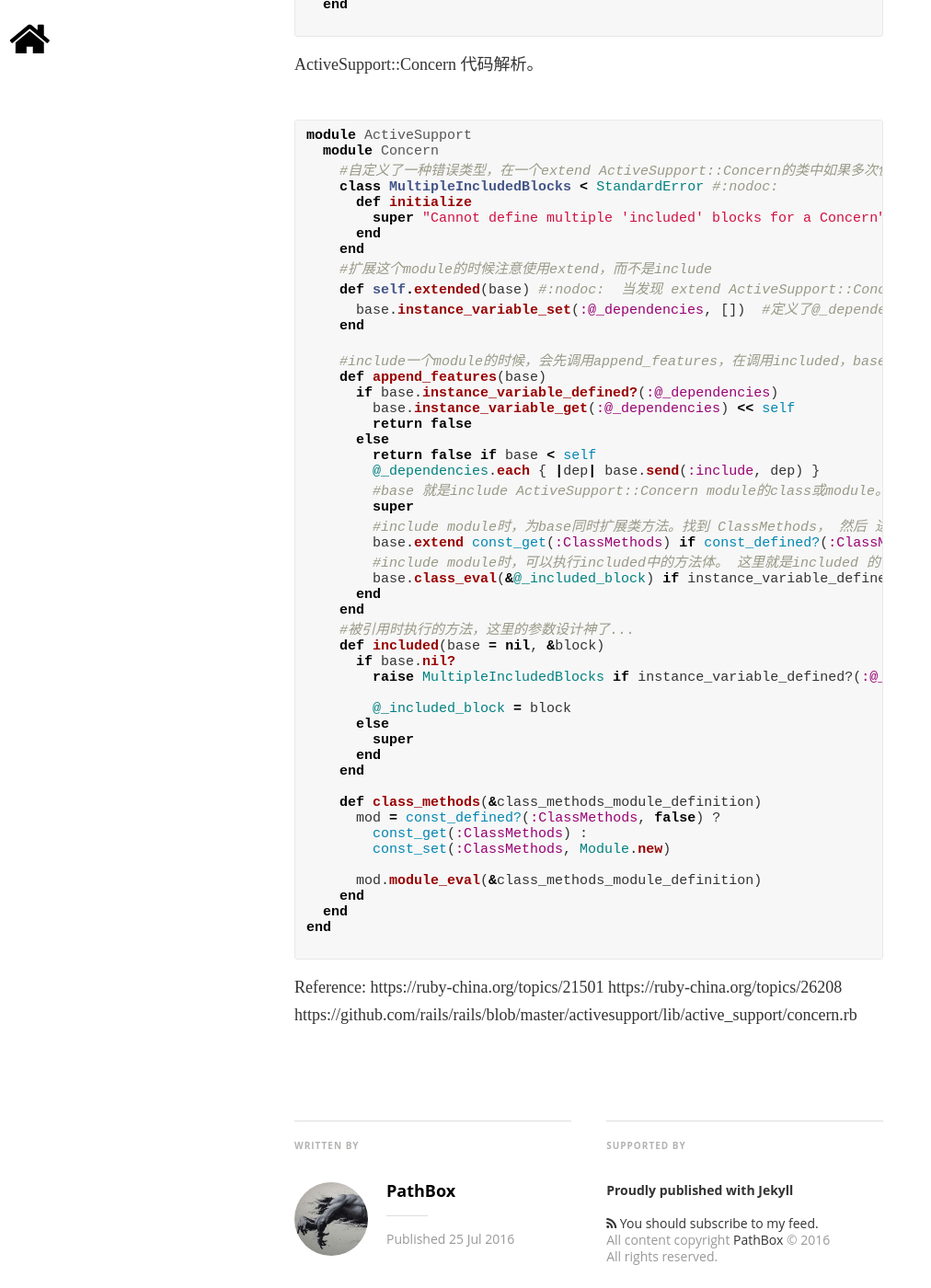
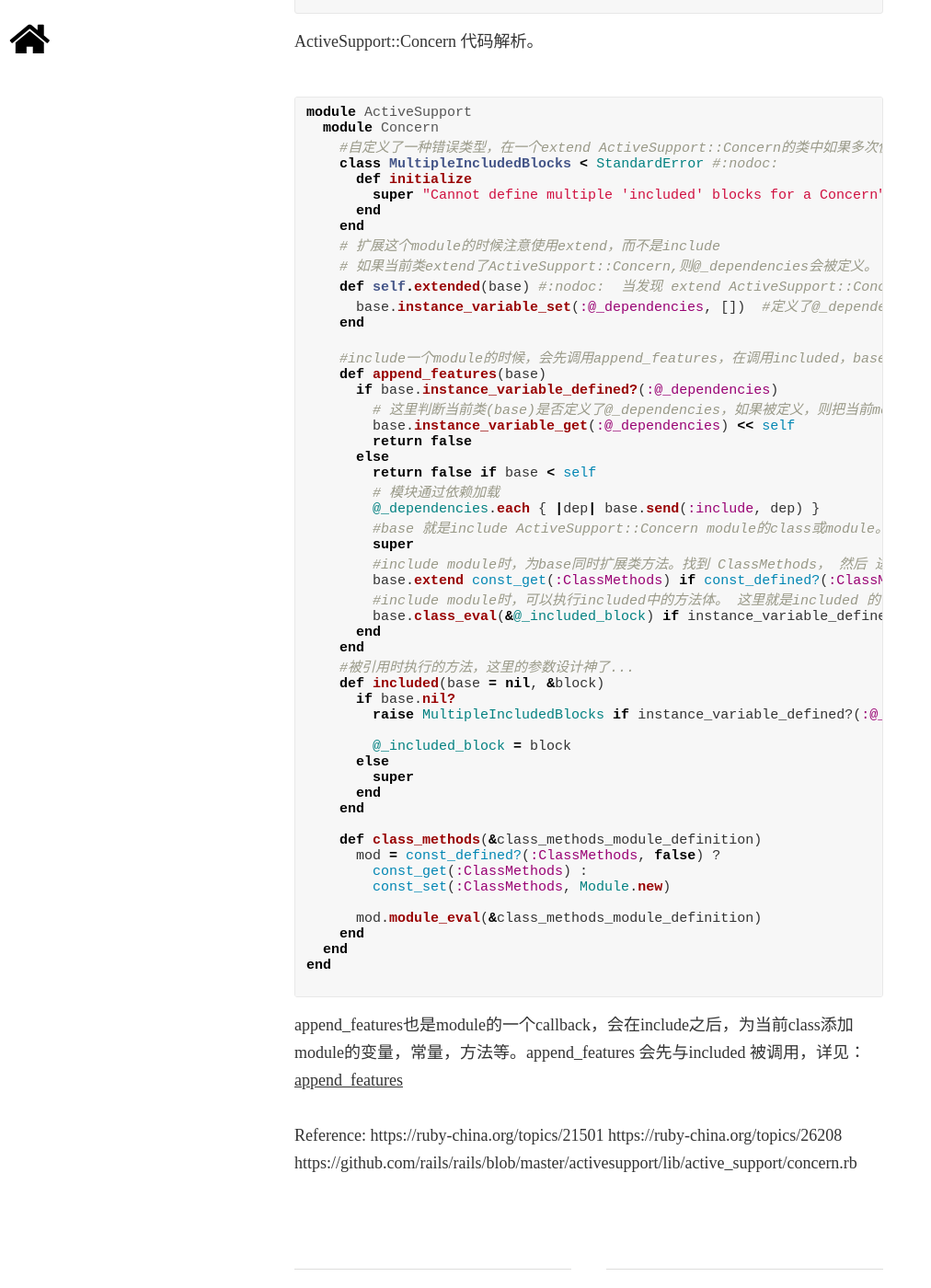
Before and after one commit to pathbox/pathbox.github.io, a Jekyll site: the page built from _posts/2016-07-25-ruby-include-extend-prepend-ActiveSupport::Concern.md, in a window 1280 px wide and 1400 px high, scrolled down 5102 px. Shown: the whole window at 92% size, without its empty margins (0-1012 px from the left). Built offline with Jekyll 4.4.1, drawn with Linux system fonts in a browser that asks for light colours; nearby versions of some CDN libraries; some web fonts are replaced; comment, search, counter and statistics services are not loaded; some of the changed text lies outside the part shown.

Commit message:
修改 添加

````diff
--- a/_posts/2016-07-25-ruby-include-extend-prepend-ActiveSupport::Concern.md
+++ b/_posts/2016-07-25-ruby-include-extend-prepend-ActiveSupport::Concern.md
@@ -182,7 +182,7 @@ include有一个叫included的钩子，正是通过这个钩子，我们可以
 
 included类方法作用域self为Module A，并传入include A的receiver Class A_include。
 
- ### Mixin的尖兵利器 ActiveSupport::Concern
+### Mixin的尖兵利器 ActiveSupport::Concern
 
 改造上面的例子
 
@@ -233,7 +233,8 @@ module ActiveSupport
         super "Cannot define multiple 'included' blocks for a Concern"
       end
     end
-    #扩展这个module的时候注意使用extend，而不是include
+    # 扩展这个module的时候注意使用extend，而不是include
+    # 如果当前类extend了ActiveSupport::Concern,则@_dependencies会被定义。
     def self.extended(base) #:nodoc:  当发现 extend ActiveSupport::Concern
       base.instance_variable_set(:@_dependencies, [])  #定义了@_dependencies 数组
     end
@@ -241,10 +242,12 @@ module ActiveSupport
     #include一个module的时候，会先调用append_features，在调用included，base为外层发起调用的module或class
     def append_features(base)
       if base.instance_variable_defined?(:@_dependencies)
+        # 这里判断当前类(base)是否定义了@_dependencies，如果被定义，则把当前module加入@_dependencies。怎么说呢？
         base.instance_variable_get(:@_dependencies) << self
         return false
       else
         return false if base < self
+        # 模块通过依赖加载
         @_dependencies.each { |dep| base.send(:include, dep) }
         #base 就是include ActiveSupport::Concern module的class或module。这里相当于 base 从@_dependencies数组中，逐个include 对象。比如: include 其中定义的各种module
         super
@@ -277,6 +280,8 @@ end
 
 ```
 
+append_features也是module的一个callback，会在include之后，为当前class添加module的变量，常量，方法等。append_features 会先与included 被调用，详见：[append_features](http://www.thecodingforums.com/threads/append_features-vs-include.834205/)
+
 Reference: https://ruby-china.org/topics/21501
            https://ruby-china.org/topics/26208
            https://github.com/rails/rails/blob/master/activesupport/lib/active_support/concern.rb
````
